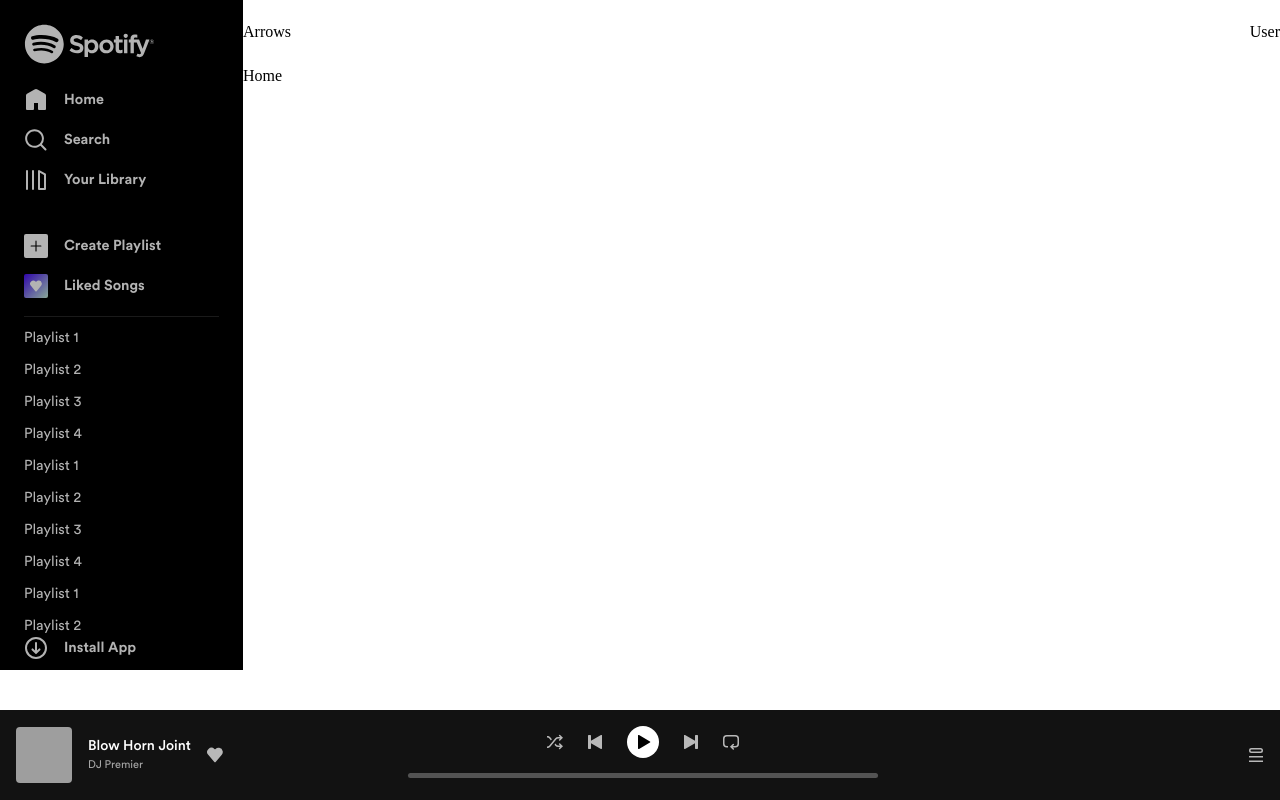
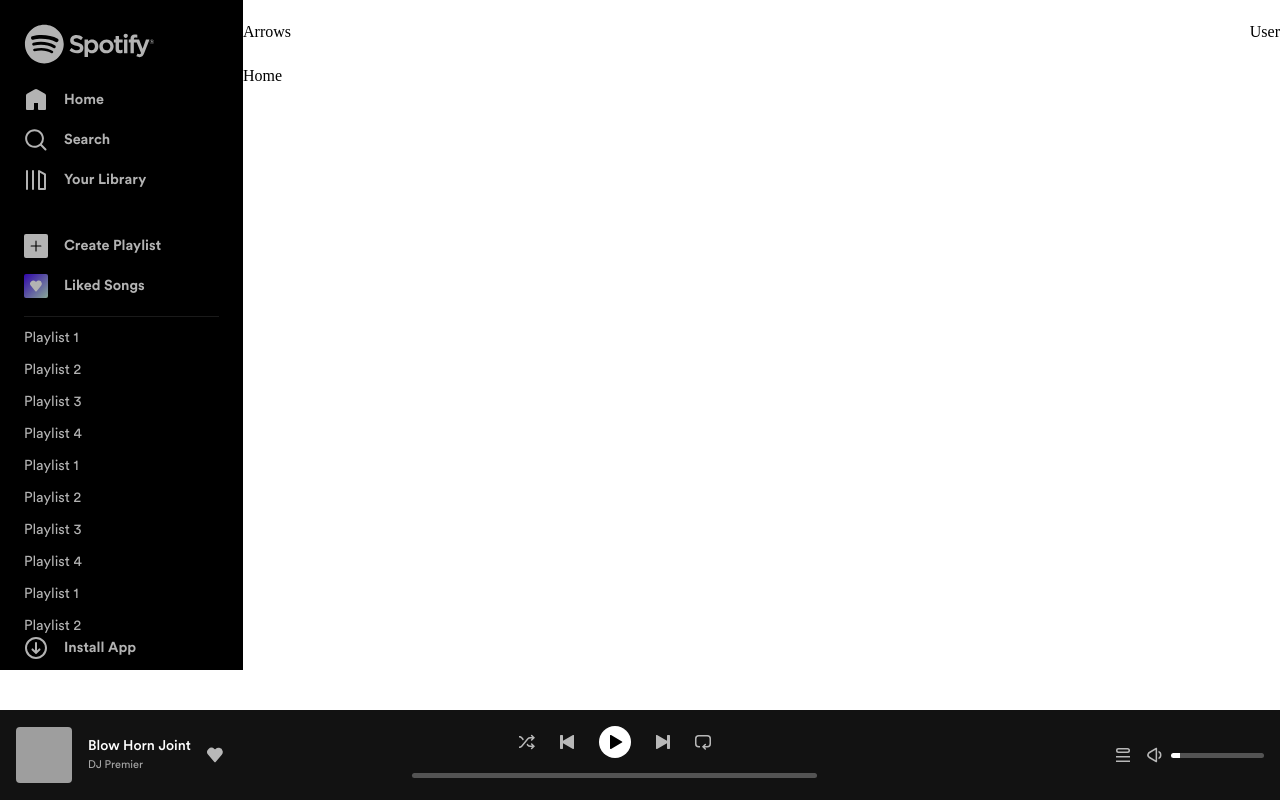
Before and after one commit to faridasad/spotifire-ui, a React (Vite) app: page / in a window 1280 px wide. Built offline with nearby package versions, Linux system fonts and the light colour scheme; grey boxes are pictures that could not be loaded.

Commit message:
Update footer

```diff
--- a/src/components/Footer/footer.scss
+++ b/src/components/Footer/footer.scss
@@ -98,7 +98,7 @@
       }
 
       .audio-player {
-        width: 100%;
+        width: 405px;
       }
     }
 
@@ -106,6 +106,18 @@
       flex-grow: 2;
       display: flex;
       justify-content: flex-end;
+      align-items: center;
+      gap: 1rem;
+
+      .volume-con {
+        display: flex;
+        align-items: center;
+        gap: .5rem;
+
+        &__slider {
+          width: 93px;
+        }
+      }
     }
   }
 }
--- a/src/components/Footer/index.tsx
+++ b/src/components/Footer/index.tsx
@@ -1,5 +1,6 @@
 import Icon from "../Icons";
 import Player from "./Player";
+import VolumeBar from "./VolumeBar";
 import "./footer.scss";
 
 function Footer() {
@@ -50,6 +51,14 @@
           <button role="switch">
             <Icon name="queue" size={16} />
           </button>
+          <div className="volume-con">
+            <button role="switch">
+              <Icon name="volume" size={16} />
+            </button>
+            <div className="volume-con__slider">
+              <VolumeBar />
+            </div>
+          </div>
         </div>
       </div>
     </footer>
```
